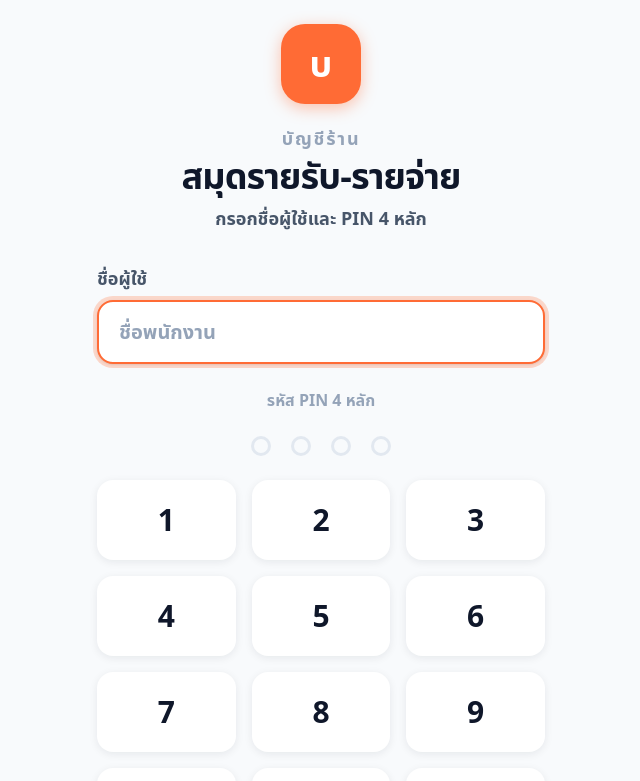
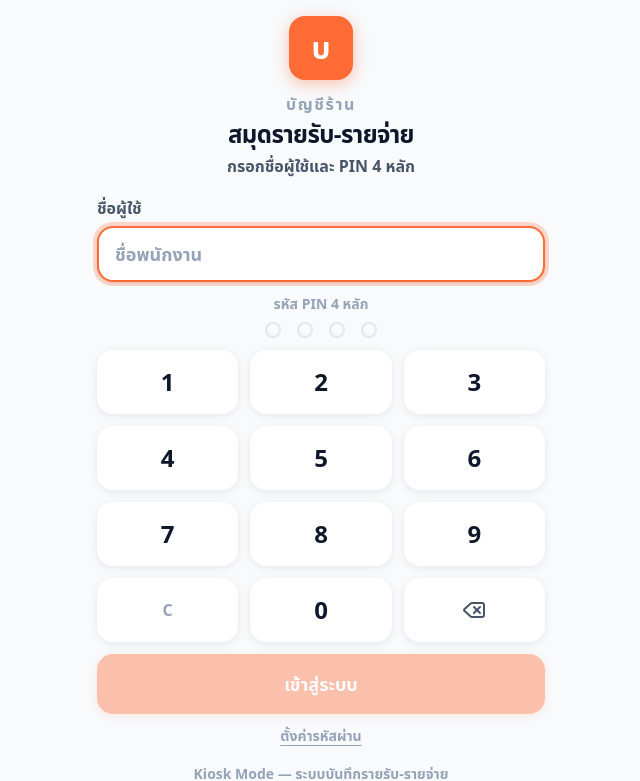
Before and after one commit to Markrock342/pos_audit, a Next.js app in the folder pos-income-expense-webapp/: page /login in a window 1280 px wide. Shown: the top 781 px of the page, without its empty margins (319-959 px from the left). Built offline with nearby package versions, Linux system fonts and the light colour scheme.

Commit message:
[Frontend] Adjust login page to fit screen better - Reduce padding, gaps, and font sizes for kiosk screen - Use justify-between layout with header/form/footer - Shrink numpad buttons and PIN dots - Remove unused hasSetup state

```diff
--- a/pos-income-expense-webapp/src/app/login/page.tsx
+++ b/pos-income-expense-webapp/src/app/login/page.tsx
@@ -3,30 +3,30 @@ import { PinLogin } from "@/components/forms/PinLogin";
 
 export default function LoginPage() {
   return (
-    <div className="flex min-h-screen flex-col items-center justify-center bg-surface p-6">
+    <div className="flex min-h-screen flex-col items-center justify-between bg-surface px-6 py-4">
       {/* Logo Header */}
-      <div className="mb-8 flex flex-col items-center text-center">
-        <div className="mb-5 flex h-20 w-20 items-center justify-center rounded-3xl bg-brand shadow-[0_4px_16px_rgba(255,107,53,0.4)]">
-          <span className="text-4xl font-black text-text-inverse">บ</span>
+      <div className="flex flex-col items-center text-center shrink-0">
+        <div className="mb-3 flex h-16 w-16 items-center justify-center rounded-2xl bg-brand shadow-[0_4px_16px_rgba(255,107,53,0.4)]">
+          <span className="text-3xl font-black text-text-inverse">บ</span>
         </div>
-        <p className="text-lg font-bold uppercase tracking-widest text-text-muted">
+        <p className="text-base font-bold uppercase tracking-widest text-text-muted">
           {SHOP_NAME}
         </p>
-        <h1 className="mt-1 text-4xl font-black text-text-main tracking-tight">
+        <h1 className="mt-0.5 text-2xl font-black text-text-main tracking-tight">
           {APP_NAME}
         </h1>
-        <p className="mt-2 text-lg text-text-secondary font-semibold">
+        <p className="mt-1 text-base text-text-secondary font-semibold">
           กรอกชื่อผู้ใช้และ PIN 4 หลัก
         </p>
       </div>
 
       {/* Login Area */}
-      <div className="w-full max-w-md">
+      <div className="w-full max-w-md flex-1 flex flex-col justify-center">
         <PinLogin />
       </div>
 
       {/* Footer */}
-      <p className="mt-8 text-center text-base font-bold text-text-muted">
+      <p className="text-center text-sm font-bold text-text-muted shrink-0">
         Kiosk Mode — ระบบบันทึกรายรับ-รายจ่าย
       </p>
     </div>
--- a/pos-income-expense-webapp/src/components/forms/PinLogin.tsx
+++ b/pos-income-expense-webapp/src/components/forms/PinLogin.tsx
@@ -125,10 +125,10 @@ export function PinLogin() {
   };
 
   return (
-    <div className="flex flex-col items-center gap-6 w-full max-w-lg mx-auto">
+    <div className="flex flex-col items-center gap-3 w-full max-w-lg mx-auto">
       {/* Username */}
       <div className="w-full">
-        <label className="mb-2 block text-lg font-bold text-text-secondary">
+        <label className="mb-1.5 block text-base font-bold text-text-secondary">
           ชื่อผู้ใช้
         </label>
         <input
@@ -148,23 +148,20 @@ export function PinLogin() {
             }
           }}
           placeholder="ชื่อพนักงาน"
-          className="w-full rounded-2xl border-2 border-border-default bg-surface-elevated py-4 px-5 text-xl font-bold text-text-main placeholder:text-text-muted focus:border-border-focus focus:outline-none focus:ring-4 focus:ring-brand-ring shadow-sm"
+          className="w-full rounded-2xl border-2 border-border-default bg-surface-elevated py-3 px-4 text-lg font-bold text-text-main placeholder:text-text-muted focus:border-border-focus focus:outline-none focus:ring-4 focus:ring-brand-ring shadow-sm"
         />
       </div>
 
-      {/* PIN Label */}
+      {/* PIN Label + Dots */}
       <div className="text-center">
-        <p className="text-base font-bold text-text-muted">รหัส PIN 4 หลัก</p>
-      </div>
-
-      {/* PIN Dots */}
-      <div className={`flex items-center justify-center gap-5 ${shake ? "animate-shake" : ""}`}>
+        <p className="text-sm font-bold text-text-muted">รหัส PIN 4 หลัก</p>
+        <div className={`flex items-center justify-center gap-4 mt-2 ${shake ? "animate-shake" : ""}`}>
           {Array.from({ length: MAX_PIN }).map((_, i) => {
             const filled = i < pin.length;
             return (
               <div
                 key={i}
-              className={`h-5 w-5 rounded-full border-3 transition-all duration-150 ${
+                className={`h-4 w-4 rounded-full border-2 transition-all duration-150 ${
                   filled
                     ? "bg-brand border-brand shadow-[0_0_8px_rgba(255,107,53,0.5)]"
                     : "border-border-default bg-transparent"
@@ -173,16 +170,17 @@ export function PinLogin() {
             );
           })}
         </div>
+      </div>
 
       {/* Error Message */}
       {errorMsg && (
-        <p className="text-center text-base font-bold text-[#EF4444]">
+        <p className="text-center text-sm font-bold text-[#EF4444]">
           {errorMsg}
         </p>
       )}
 
       {/* Numpad */}
-      <div className="grid w-full grid-cols-3 gap-4">
+      <div className="grid w-full grid-cols-3 gap-3">
         {PIN_KEYS.map((key) => {
           if (key === "backspace") {
             return (
@@ -190,10 +188,10 @@ export function PinLogin() {
                 key={key}
                 type="button"
                 onClick={() => handleKey(key)}
-                className="flex h-20 min-h-[80px] items-center justify-center rounded-2xl bg-surface-elevated text-text-secondary shadow-[0_2px_8px_rgba(15,23,42,0.08)] active:bg-surface-hover active:scale-[0.97] transition-all duration-150"
+                className="flex h-16 items-center justify-center rounded-2xl bg-surface-elevated text-text-secondary shadow-[0_2px_8px_rgba(15,23,42,0.08)] active:bg-surface-hover active:scale-[0.97] transition-all duration-150"
                 aria-label="ลบ"
               >
-                <Delete size={28} />
+                <Delete size={24} />
               </button>
             );
           }
@@ -204,7 +202,7 @@ export function PinLogin() {
                 key={key}
                 type="button"
                 onClick={() => handleKey(key)}
-                className="flex h-20 min-h-[80px] items-center justify-center rounded-2xl bg-surface-elevated text-text-muted text-base font-bold shadow-[0_2px_8px_rgba(15,23,42,0.08)] active:bg-surface-hover active:scale-[0.97] transition-all duration-150"
+                className="flex h-16 items-center justify-center rounded-2xl bg-surface-elevated text-text-muted text-base font-bold shadow-[0_2px_8px_rgba(15,23,42,0.08)] active:bg-surface-hover active:scale-[0.97] transition-all duration-150"
                 aria-label="ล้าง"
               >
                 C
@@ -217,7 +215,7 @@ export function PinLogin() {
               key={key}
               type="button"
               onClick={() => handleKey(key)}
-              className="flex h-20 min-h-[80px] items-center justify-center rounded-2xl bg-surface-elevated text-text-main text-3xl font-black shadow-[0_2px_8px_rgba(15,23,42,0.08)] active:bg-brand active:text-text-inverse active:shadow-[0_4px_12px_rgba(255,107,53,0.35)] active:scale-[0.97] transition-all duration-150"
+              className="flex h-16 items-center justify-center rounded-2xl bg-surface-elevated text-text-main text-2xl font-black shadow-[0_2px_8px_rgba(15,23,42,0.08)] active:bg-brand active:text-text-inverse active:shadow-[0_4px_12px_rgba(255,107,53,0.35)] active:scale-[0.97] transition-all duration-150"
               aria-label={key}
             >
               {key}
@@ -231,11 +229,11 @@ export function PinLogin() {
         type="button"
         onClick={handleLogin}
         disabled={!username.trim() || pin.length !== MAX_PIN || isLoading}
-        className="w-full flex items-center justify-center gap-3 rounded-2xl bg-brand py-5 text-xl font-black text-text-inverse shadow-[0_2px_8px_rgba(255,107,53,0.35)] active:shadow-[0_4px_12px_rgba(255,107,53,0.45)] active:scale-[0.97] disabled:opacity-40 disabled:active:scale-100 transition-all duration-150"
+        className="w-full flex items-center justify-center gap-3 rounded-2xl bg-brand py-4 text-lg font-black text-text-inverse shadow-[0_2px_8px_rgba(255,107,53,0.35)] active:shadow-[0_4px_12px_rgba(255,107,53,0.45)] active:scale-[0.97] disabled:opacity-40 disabled:active:scale-100 transition-all duration-150"
       >
         {isLoading ? (
           <>
-            <Loader2 size={24} className="animate-spin" />
+            <Loader2 size={20} className="animate-spin" />
             กำลังเข้าสู่ระบบ...
           </>
         ) : (
@@ -246,7 +244,7 @@ export function PinLogin() {
       {/* Set Password Link */}
       <a
         href="/set-password"
-        className="text-base font-bold text-text-muted underline underline-offset-4 active:text-brand transition-colors duration-150"
+        className="text-sm font-bold text-text-muted underline underline-offset-4 active:text-brand transition-colors duration-150"
       >
         ตั้งค่ารหัสผ่าน
       </a>
```
Lines whose indentation alone changed are shown as unchanged.
